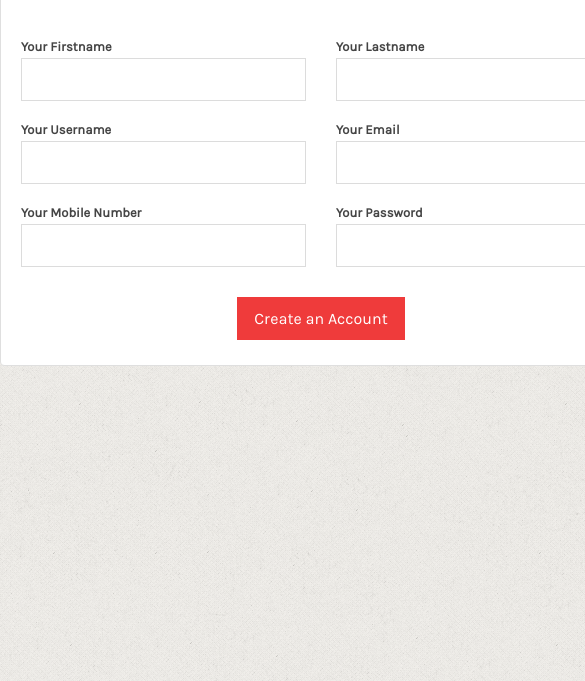
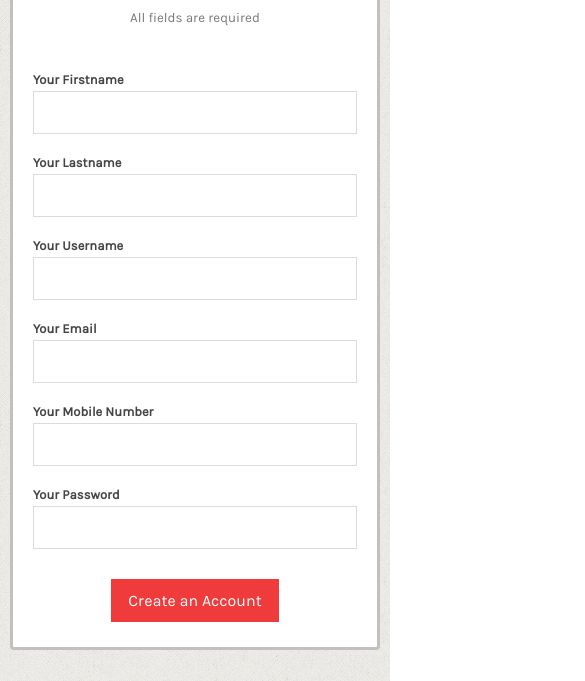
Before and after one commit to danprocoder/ireporter-main, a plain HTML site: page signup.html in a window 390 px wide. Shown: the part 163-844 px from the top of the page, 585 px wide, since content can reach past the window. Drawn offline with Linux system fonts and the light colour scheme.

Commit message:
chore(login, signup): Improved responsiveness Improved responsiveness of login and signup forms [Finishes #162473916]

```diff
--- a/assets/css/a.css
+++ b/assets/css/a.css
@@ -3,17 +3,29 @@ body {
 }
 
 form .info {
-	margin-top: 15px;
+	margin-top: 7px;
 	display: inline-block;
+	color: #787878;
 }
 
 form {
 	margin: 0 auto;
-	border: 1px solid #dfdfdf;
 	background: #fff;
 	border-radius: 4px;
 	margin-top: 40px;
 	padding: 25px 20px;
+	box-sizing: border-box;
+	border: 3px solid #c3bfbf;
+}
+
+form hr {
+	width: 26px;
+    height: 1px;
+    border-radius: 79px;
+    background: #f38e84;
+    border: none;
+    outline: none;
+    margin-top: 16px;
 }
 
 form.login {
@@ -27,9 +39,39 @@ form.signup {
 }
 
 .header-container {
-	margin-bottom: 40px;
+	margin-bottom: 45px;
+}
+
+form .header-container .header {
+	color: #222;
 }
 
 form .button-section {
 	margin-top: 30px;
 }
+
+.form-container {
+	padding-bottom: 50px;
+}
+
+@media screen and (max-width:768px) {
+	body {
+	}
+
+	.form-container {
+		padding: 10px;
+	}
+
+	form.signup {
+		width: 100%!important;
+	}
+
+	form .grid-container .grid-50 {
+		float: none;
+		width: 100%;
+	}
+
+	form .m-top-768 {
+		margin-top: 20px;
+	}
+}
--- a/assets/css/ireporter.css
+++ b/assets/css/ireporter.css
@@ -251,9 +251,7 @@ form label {
 form .error {
     color: red;
     font-size: 11px;
-    margin-top: 4px;
-    background: #fdf3f3;
-    padding: 0 4px;
+    margin-top: 5px;
     border-radius: 4px;
     display: none;
 }
@@ -273,11 +271,13 @@ form .error.show {
     box-sizing: border-box;
     padding: 13px;
     border: 1px solid #dcdcdc;
+    color: #7f7f7f;
     outline: none;
 }
 
 .text-field:focus {
     border-color: #9f9f9f;
+    color: #333;
 }
 
 form .field-section {
--- a/signup.html
+++ b/signup.html
@@ -31,10 +31,11 @@
 			</div>
 		</div>
 	</div>
-	<div>
+	<div class="form-container">
 		<form role="form" class="signup" id="signup-form" method="post">
 			<div class="header-container t-center">
 				<div class="header">Sign Up</div>
+				<hr/>
 				<small class="info">All fields are required</small>
 			</div>
 			<div class="padding">
@@ -44,7 +45,7 @@
 						<input type="text" name="firstname" class="text-field" />
 						<div class="error firstname"></div>
 					</div>
-					<div class="grid-50">
+					<div class="grid-50 m-top-768">
 						<label>Your Lastname</label>
 						<input type="text" name="lastname" class="text-field" />
 						<div class="error lastname"></div>
@@ -57,7 +58,7 @@
 						<input type="text" name="username" class="text-field" />
 						<div class="error username"></div>
 					</div>
-					<div class="grid-50">
+					<div class="grid-50 m-top-768">
 						<label>Your Email</label>
 						<input type="text" name="email" class="text-field" />
 						<div class="error email"></div>
@@ -70,7 +71,7 @@
 						<input type="text" name="mobile" class="text-field" />
 						<div class="error mobile"></div>
 					</div>
-					<div class="grid-50">
+					<div class="grid-50 m-top-768">
 						<label>Your Password</label>
 						<input type="password" name="password" class="text-field" />
 						<div class="error password"></div>
```
Also changed, not shown: login.html (+1 -1 lines).
